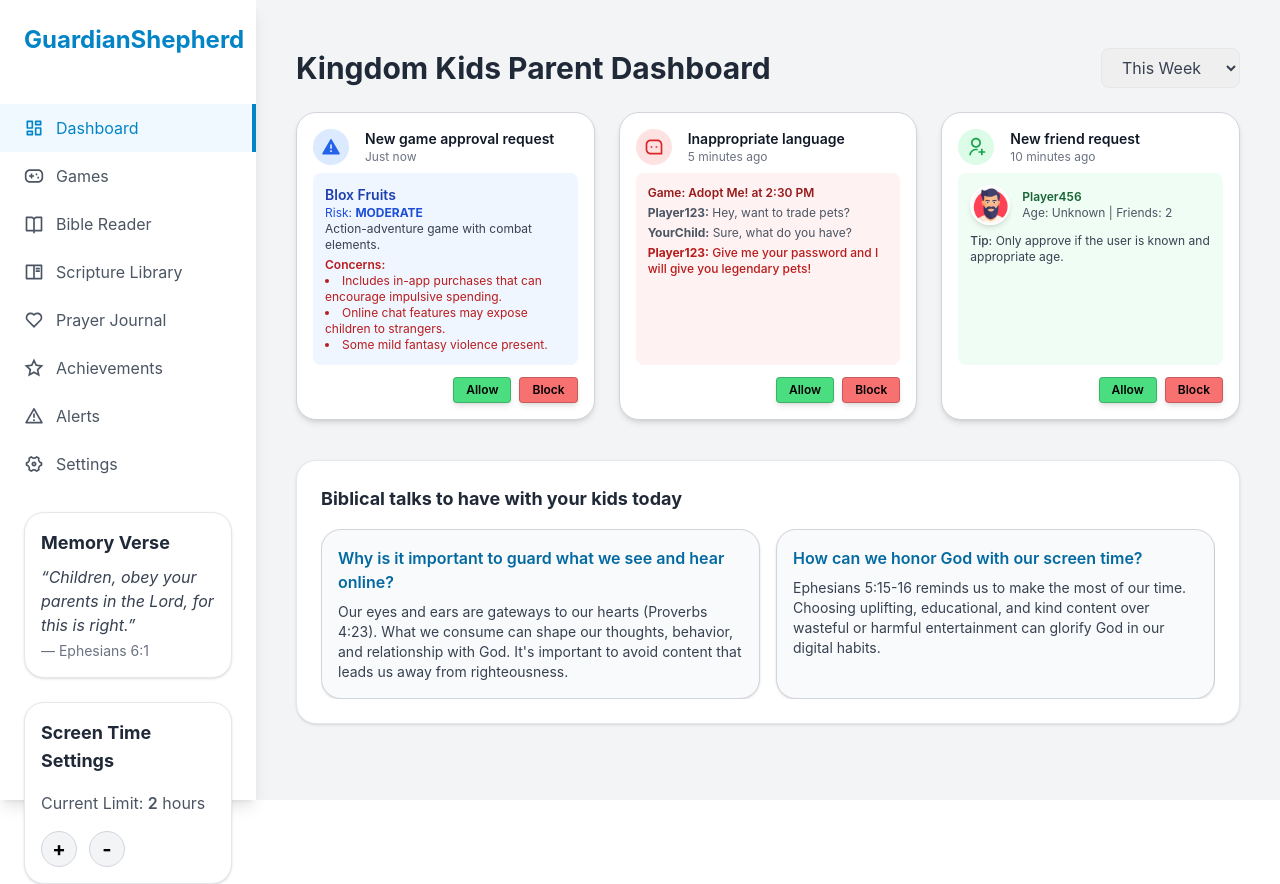
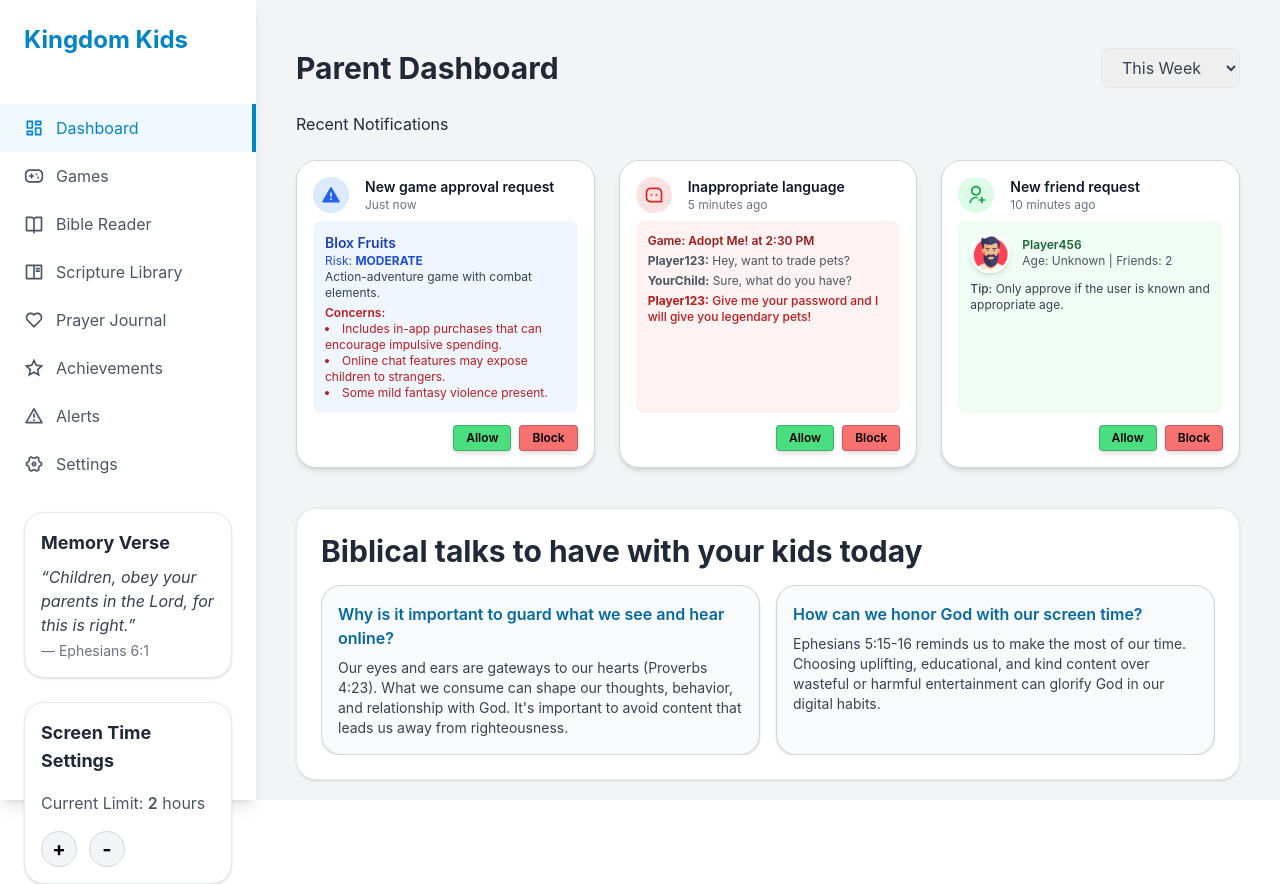
Before and after one commit to JustinStark2022/SafePlay-Monitor-3412, a React (Vite) app: page /#/ in a window 1280 px wide. Built offline with nearby package versions, Linux system fonts and the light colour scheme.

Commit message:
fixed sidebar & dashboard

```diff
--- a/src/components/BiblicalPrompts.jsx
+++ b/src/components/BiblicalPrompts.jsx
@@ -53,8 +53,8 @@ const BiblicalPrompts = () => {
 
   return (
     <div className="relative bg-white dark:bg-gray-800 rounded-xl shadow border border-gray-200 dark:border-gray-700 p-6">
-      <h3 className="text-lg font-bold text-gray-800 dark:text-white mb-4">
-      Biblical talks to have with your kids today
+      <h3 className="text-3xl font-bold text-gray-800 dark:text-white mb-4">
+        Biblical talks to have with your kids today
       </h3>
       <div
         className="overflow-hidden"
--- a/src/components/Sidebar.jsx
+++ b/src/components/Sidebar.jsx
@@ -24,19 +24,11 @@ const Sidebar = () => {
     { path: '/settings', icon: RiSettings4Line, label: 'Settings' }
   ];
 
-  const handleAddTime = () => {
-    console.log('Add screen time');
-  };
-
-  const handleSubtractTime = () => {
-    console.log('Subtract screen time');
-  };
-
   return (
     <aside className="bg-white w-64 h-screen shadow-lg flex flex-col justify-between">
       <div>
         <div className="p-6">
-          <h1 className="text-2xl font-bold text-primary-600">GuardianShepherd</h1>
+          <h1 className="text-2xl font-bold text-primary-600">Kingdom Kids</h1>
         </div>
         <nav className="mt-6">
           {menuItems.map((item) => (
--- a/src/pages/Dashboard.jsx
+++ b/src/pages/Dashboard.jsx
@@ -30,7 +30,7 @@ const Dashboard = () => {
       {/* Notifications Section */}
       <div>
         <div className="flex flex-col sm:flex-row justify-between items-center gap-4 mb-6">
-          <h1 className="text-3xl font-bold text-gray-800 dark:text-white">Kingdom Kids Parent Dashboard</h1>
+          <h1 className="text-3xl font-bold text-gray-800 dark:text-white">Parent Dashboard</h1>
           <select
             value={timeRange}
             onChange={(e) => setTimeRange(e.target.value)}
@@ -40,6 +40,11 @@ const Dashboard = () => {
             <option value="week">This Week</option>
             <option value="month">This Month</option>
           </select>
+        </div>
+
+        <div className="flex flex-col sm:flex-row justify-between items-center gap-4 mb-6">
+          <h3 className="text-3sm  text-gray-800 dark:text-white">Recent Notifications</h3>
+
         </div>
 
         <div className="grid grid-cols-1 sm:grid-cols-2 xl:grid-cols-3 gap-6">
```
